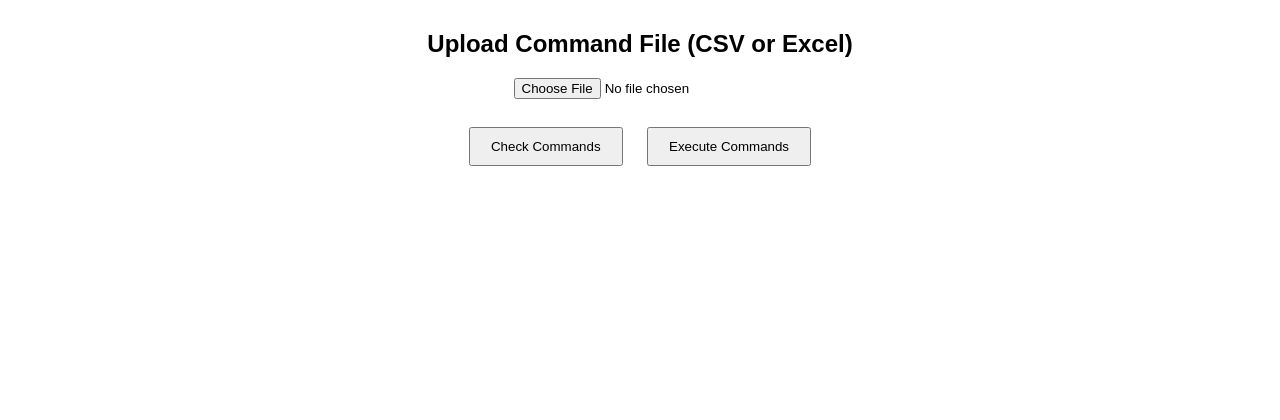
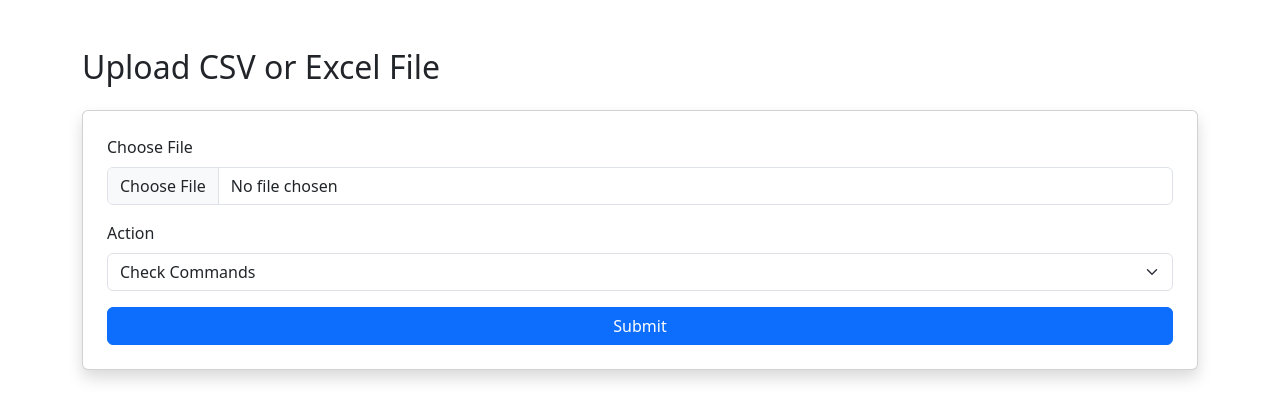
Before and after one commit to thinkabyaroo/ROS-with-python, a Flask app: page / in a window 1280 px wide. Shown: the top 420 px of the page. Run offline with Flask 3, Linux system fonts and the light colour scheme; some libraries are stand-ins or nearby versions.

Commit message:
Fix bootstrap Ui and check command error

```diff
--- a/app.py
+++ b/app.py
@@ -59,16 +59,13 @@ def index():
                         error = test_result.stderr.strip() or test_result.stdout.strip()
             elif action == "execute":
                 try:
-                    command_to_run = command.strip()  # remove extra spaces/newlines
-                    result = subprocess.run(command_to_run, shell=True, capture_output=True, text=True)
+                    result = subprocess.run(command, shell=True, capture_output=True, text=True)
                     if result.returncode == 0:
                         output = result.stdout.strip()
                     else:
                         error = result.stderr.strip() or result.stdout.strip()
                 except Exception as e:
                     error = str(e)
-                    print("ERROR:", e)  # will show the actual error in terminal
-
 
             results.append({
                 "description": description,
--- a/templates/index.html
+++ b/templates/index.html
@@ -1,21 +1,29 @@
 <!DOCTYPE html>
 <html>
 <head>
-    <title>Command Executor</title>
-    <style>
-        body { font-family: Arial, sans-serif; margin: 30px; }
-        .container { width: 500px; margin: auto; text-align: center; }
-        button { margin: 10px; padding: 10px 20px; }
-    </style>
+    <title>Upload Command File</title>
+    <link href="https://cdn.jsdelivr.net/npm/bootstrap@5.3.3/dist/css/bootstrap.min.css" rel="stylesheet">
 </head>
-<body>
-    <div class="container">
-        <h2>Upload Command File (CSV or Excel)</h2>
-        <form action="/" method="post" enctype="multipart/form-data">
-            <input type="file" name="file" accept=".csv,.xlsx,.xls" required><br><br>
-            <button type="submit" name="action" value="check">Check Commands</button>
-            <button type="submit" name="action" value="execute">Execute Commands</button>
-        </form>
-    </div>
+<body class="container mt-5">
+
+    <h2 class="mb-4">Upload CSV or Excel File</h2>
+
+    <form method="POST" enctype="multipart/form-data" class="card p-4 shadow">
+        <div class="mb-3">
+            <label class="form-label">Choose File</label>
+            <input type="file" name="file" class="form-control" required>
+        </div>
+
+        <div class="mb-3">
+            <label class="form-label">Action</label>
+            <select name="action" class="form-select" required>
+                <option value="check">Check Commands</option>
+                <option value="execute">Execute Commands</option>
+            </select>
+        </div>
+
+        <button type="submit" class="btn btn-primary">Submit</button>
+    </form>
+
 </body>
 </html>
```
Also changed, not shown: templates/results.html (added, +35 -0 lines).
